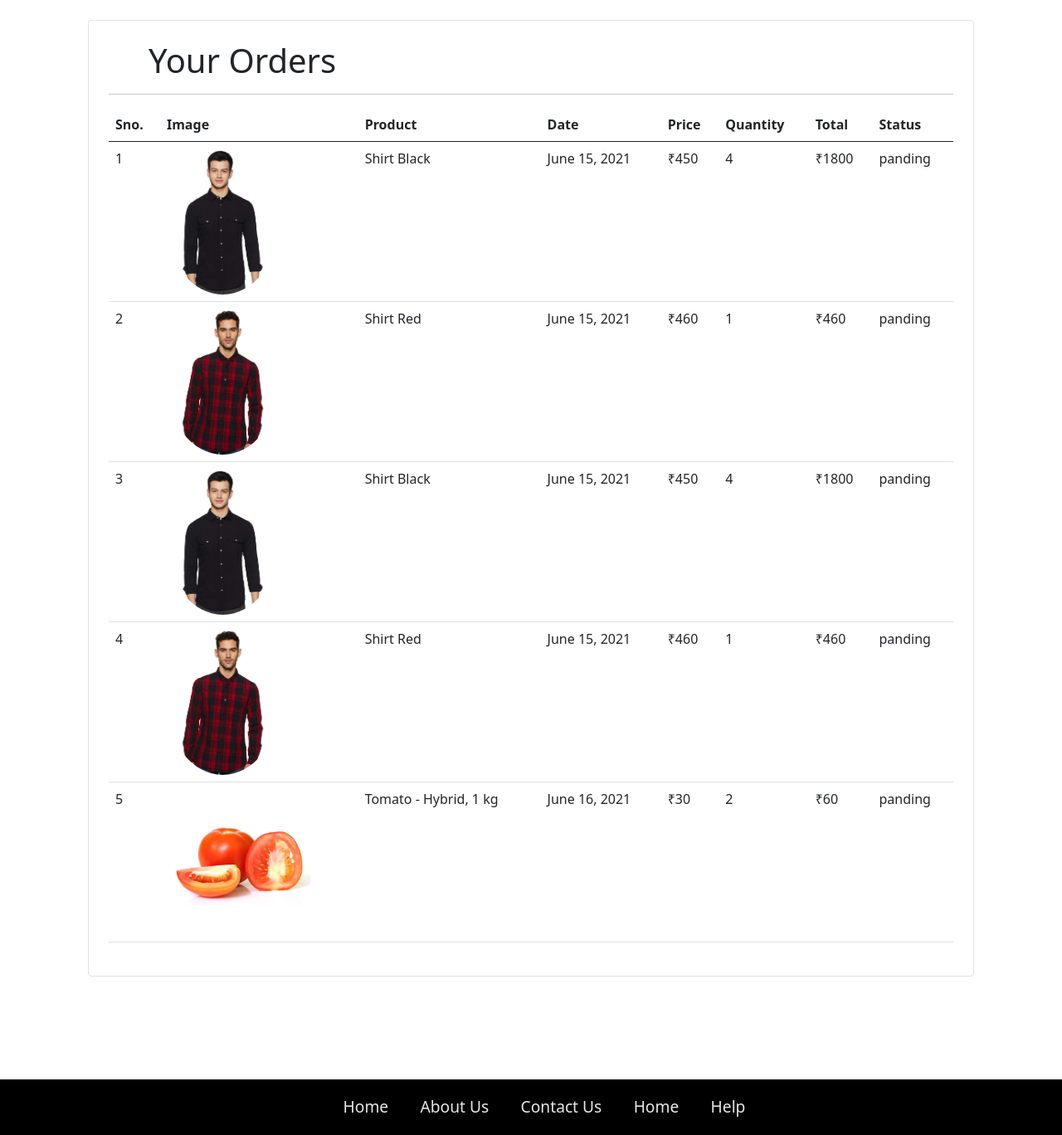
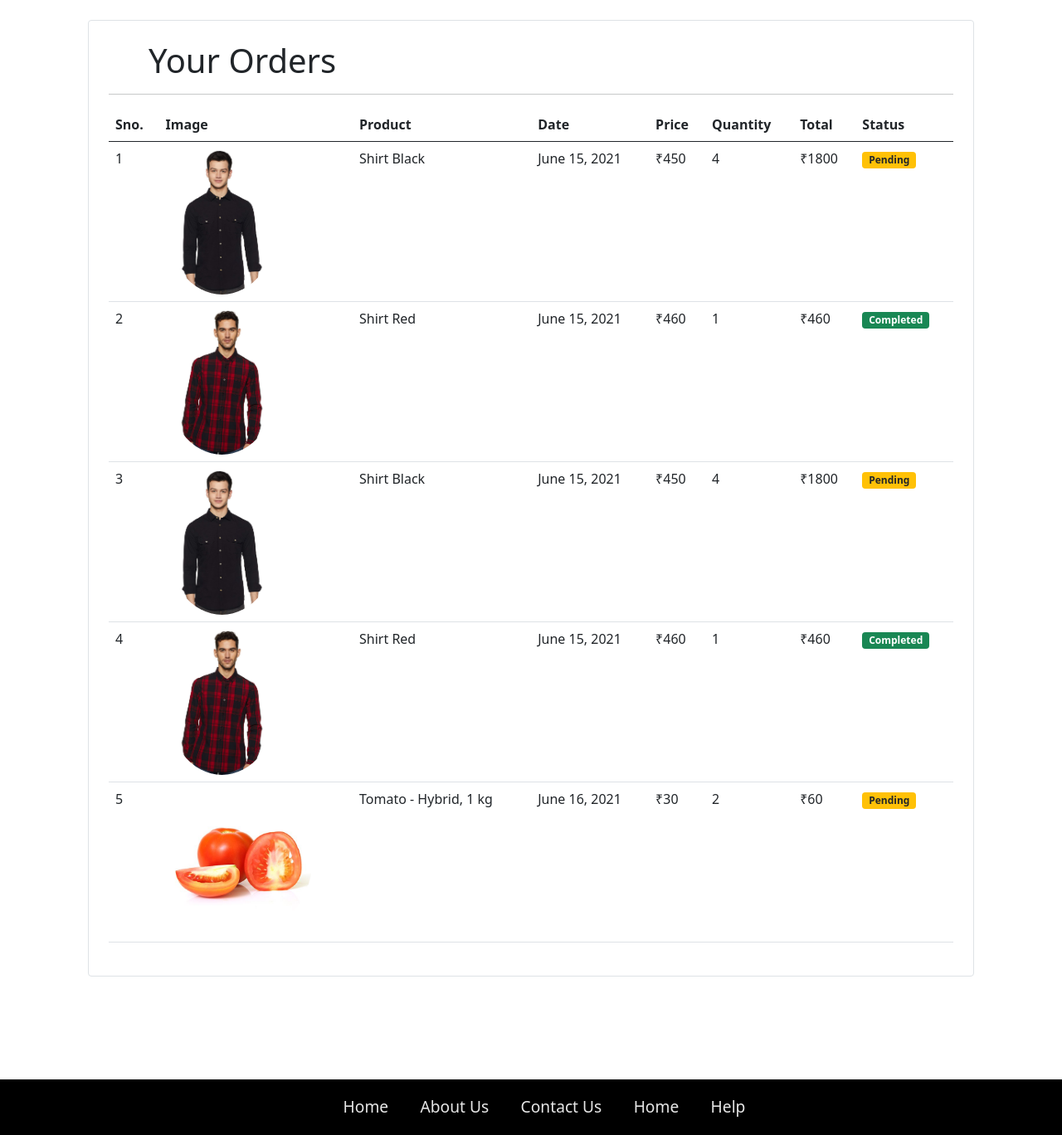
Before and after one commit to RimoldRynold/Eshopiee, a Django app: template store/templates/orders.html in a window 1280 px wide. Shown: the part 56-1424 px from the top of the page at 83% size. Run offline with Django 3.2, Linux system fonts and the light colour scheme; the template is opened without the code that fills it: values that come from a table or form of the project are taken from there, others are empty; data comes from the database, SQL or seed files in the repository; both versions use the stored data as it was after the commit; some libraries are stand-ins or nearby versions.

Commit message:
Adding Order status

```diff
--- a/store/models.py
+++ b/store/models.py
@@ -101,10 +101,11 @@ class Order(models.Model):
     address = models.CharField(max_length=200,default='',blank=True)
     phone = models.CharField(max_length=50,default='',blank=True)
     date = models.DateField(default=datetime.datetime.today)
+    status = models.BooleanField(default=False)
 
     def placeOrder(self):
         self.save()
 
     @staticmethod
     def get_orders_by_customer(customer_id):
-        return Order.objects.filter(customer = customer_id)
+        return Order.objects.filter(customer = customer_id).order_by('-date')
--- a/store/templates/orders.html
+++ b/store/templates/orders.html
@@ -32,7 +32,15 @@
             <td>{{order.price|currency}}</td>
             <td>{{order.quantity}}</td>
             <td>{{order.quantity|multiply:order.price|currency}}</td>
-            <td>{{order.status|default:'panding'}}</td>
+            {% if order.status %}
+            <td><small class="badge bg-success">
+                Completed
+            </small></td>
+            {% else %}
+            <td><small class="badge bg-warning text-dark">
+                Pending
+            </small></td>
+            {% endif %}
         </tr>
        {% endfor %}
     </tbody>
```
Also changed, not shown: db.sqlite3, store/migrations/0006_order_status.py (added).
